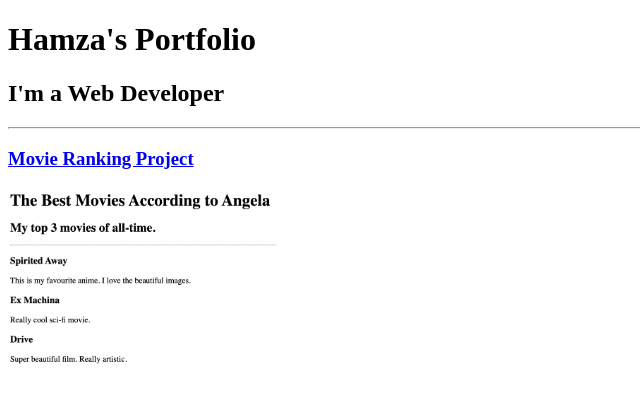
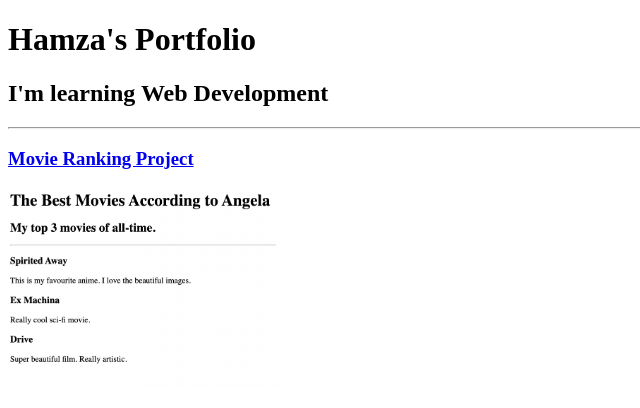
Before and after one commit to hamzu72/portfolio, a plain HTML site: page index.html in a window 1280 px wide. Shown: the top 408 px of the page, without its empty margins (0-640 px from the left). Drawn offline with Linux system fonts and the light colour scheme.

Commit message:
Update index.html

```diff
--- a/index.html
+++ b/index.html
@@ -7,7 +7,7 @@
 
   <body>
     <h1>Hamza's Portfolio</h1>
-    <h2>I'm a Web Developer</h2>
+    <h2>I'm learning Web Development</h2>
     <hr />
     <h3><a href="./public/movie-ranking.html">Movie Ranking Project</a></h3>
     <img
```
